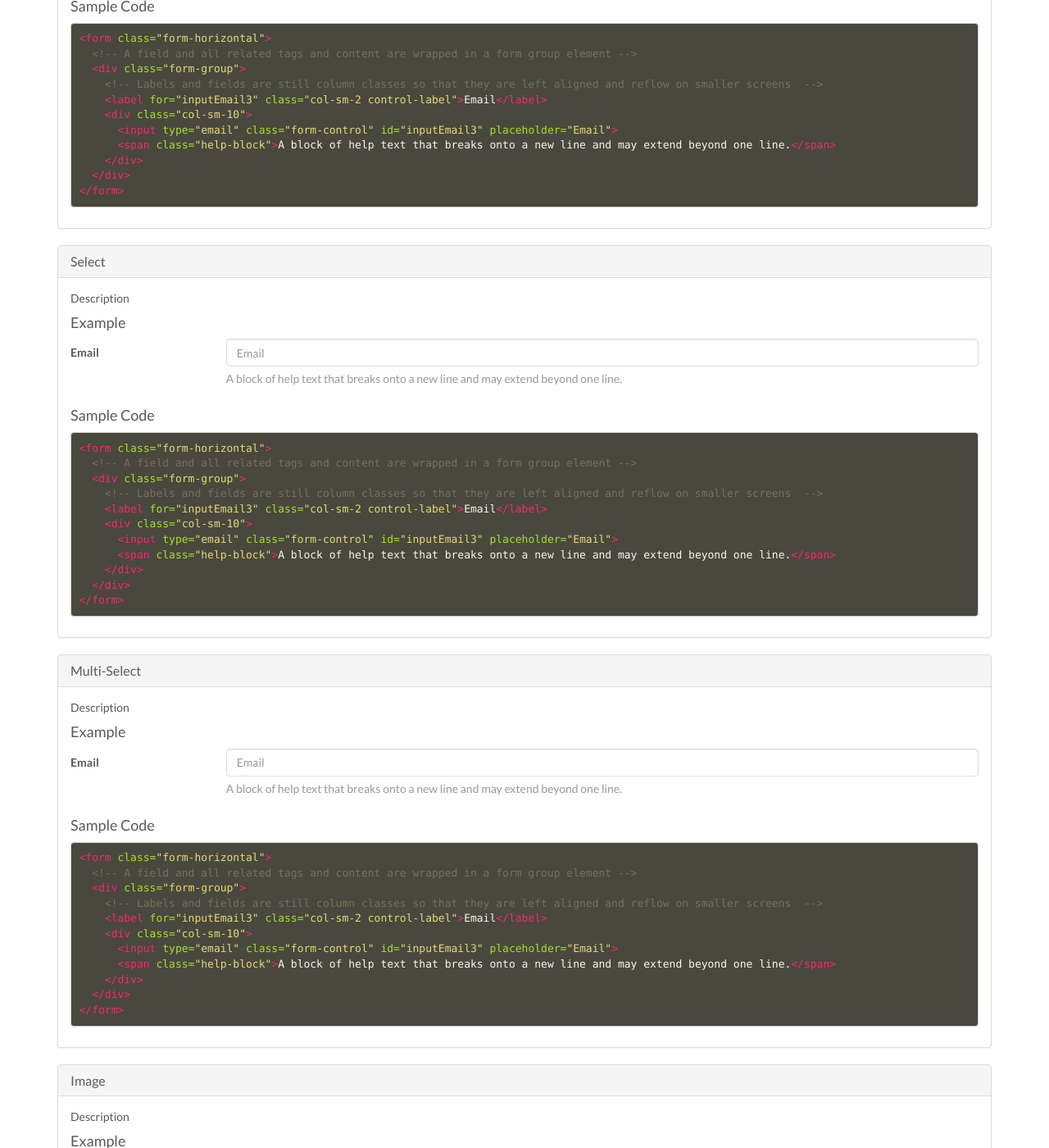
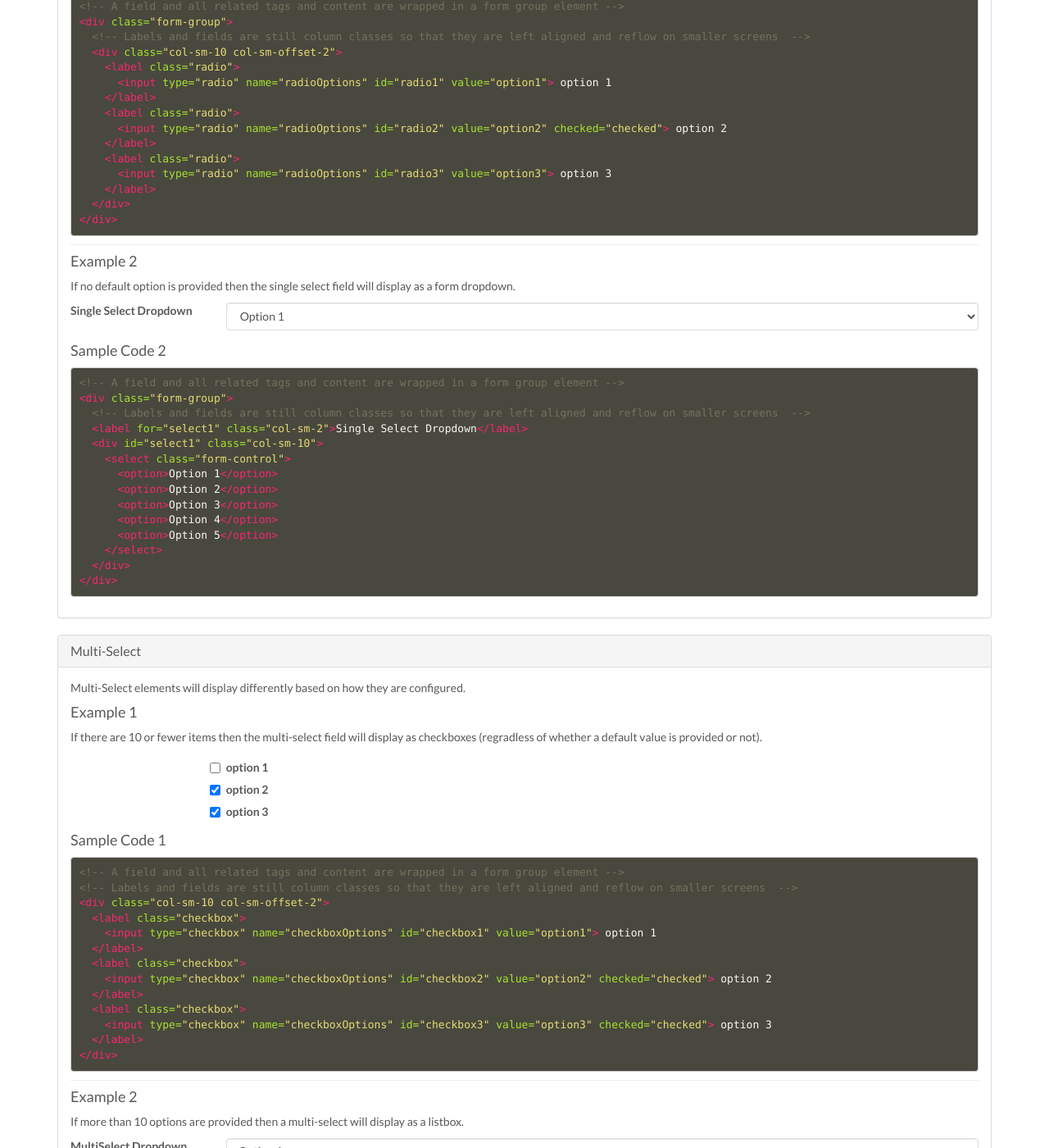
Before and after one commit to balihoo/style-library, a Jekyll site: the page built from forms.html, in a window 1280 px wide and 1400 px high, scrolled down 5458 px. Shown: the whole window at 82% size. Built offline with Jekyll 4.4.1, drawn with Linux system fonts in a browser that asks for light colours; nearby versions of some CDN libraries; some of the changed text lies outside the part shown.

Commit message:
INT-304: basic form fields set

```diff
--- a/forms.html
+++ b/forms.html
@@ -300,55 +300,6 @@
 
 <!--
  #######
- #       # ###### #      #####   ####
- #       # #      #      #    # #
- #####   # #####  #      #    #  ####
- #       # #      #      #    #      #
- #       # #      #      #    # #    #
- #       # ###### ###### #####   ####
-
- -->
-		<div class="panel panel-default">
-			<div class="panel-heading">
-				<h3 class="panel-title">Fields</h3>
-			</div>
-			<div class="panel-body">
-				<p>A field comprises the input (or other relevant tag) along with labels, help text and other content that is related to a specific form control.</p>
-				<h4>Example</h4>
-				<form class="form-horizontal">
-					<!-- A field and all related tags and content are wrapped in a form group element -->
-					<div class="form-group">
-						<!-- Labels and fields are still column classes so that they are left aligned and reflow on smaller screens  -->
-						<label for="input1" class="col-sm-2 control-label">Field</label>
-						<div class="col-sm-10">
-							<input type="text" class="form-control" id="input1" placeholder="Placeholder Text">
-							<span class="help-block">A block of help text that breaks onto a new line and may extend beyond one line.</span>
-						</div>
-					</div>
-				</form>
-				<h4>Sample Code</h4>
-<!-- Start Code -->
-{% highlight html %}
-<form class="form-horizontal">
-	<!-- A field and all related tags and content are wrapped in a form group element -->
-	<div class="form-group">
-		<!-- Labels and fields are still column classes so that they are left aligned and reflow on smaller screens  -->
-		<label for="input1" class="col-sm-2 control-label">Field</label>
-		<div class="col-sm-10">
-
-			<input type="text" class="form-control" id="input1" placeholder="Placeholder Text">
-			<!-- You may include help text -->
-			<span class="help-block">A block of help text that breaks onto a new line and may extend beyond one line.</span>
-		</div>
-	</div>
-</form>
-{% endhighlight %}
-			</div>
-		</div>
-
-
-<!--
- #######
     #    ###### #    # #####
     #    #       #  #    #
     #    #####    ##     #
@@ -378,7 +329,6 @@
 				<h4>Sample Code</h4>
 <!-- Start Code -->
 {% highlight html %}
-<form class="form-horizontal">
 <!-- A field and all related tags and content are wrapped in a form group element -->
 <div class="form-group">
 	<!-- Labels and fields are still column classes so that they are left aligned and reflow on smaller screens  -->
@@ -389,8 +339,7 @@
 		<!-- You may include help text -->
 		<span class="help-block">A block of help text that breaks onto a new line and may extend beyond one line.</span>
 	</div>
-	</div>
-</form>
+</div><!-- /.form-group -->
 {% endhighlight %}
 			</div>
 		</div>
@@ -427,7 +376,6 @@
 						<h4>Sample Code</h4>
 <!-- Start Code -->
 {% highlight html %}
-<form class="form-horizontal">
 <!-- A field and all related tags and content are wrapped in a form group element -->
 <div class="form-group">
 	<!-- Labels and fields are still column classes so that they are left aligned and reflow on smaller screens  -->
@@ -437,7 +385,6 @@
 		<span class="help-block">A block of help text that breaks onto a new line and may extend beyond one line.</span>
 	</div>
 </div>
-</form>
 {% endhighlight %}
 					</div>
 				</div>
@@ -464,9 +411,12 @@
 					<!-- A field and all related tags and content are wrapped in a form group element -->
 					<div class="form-group">
 						<!-- Labels and fields are still column classes so that they are left aligned and reflow on smaller screens  -->
-						<label for="inputEmail3" class="col-sm-2 control-label">Email</label>
-						<div class="col-sm-10">
-							<input type="email" class="form-control" id="inputEmail3" placeholder="Email">
+						<div class="col-sm-10 col-sm-offset-2">
+							<div class="checkbox">
+							<label>
+								<input type="checkbox" id="blankCheckbox" value="option1" aria-label="..."> Bool
+							</label>
+							</div>
 							<span class="help-block">A block of help text that breaks onto a new line and may extend beyond one line.</span>
 						</div>
 					</div>
@@ -474,17 +424,18 @@
 				<h4>Sample Code</h4>
 <!-- Start Code -->
 {% highlight html %}
-<form class="form-horizontal">
 <!-- A field and all related tags and content are wrapped in a form group element -->
 <div class="form-group">
-		<!-- Labels and fields are still column classes so that they are left aligned and reflow on smaller screens  -->
-		<label for="inputEmail3" class="col-sm-2 control-label">Email</label>
-		<div class="col-sm-10">
-			<input type="email" class="form-control" id="inputEmail3" placeholder="Email">
+	<!-- Labels and fields are still column classes so that they are left aligned and reflow on smaller screens. Checkboxes need an offset since the label is displayed to the right of the checkbox rather than to the left of the field  -->
+	<div class="col-sm-10 col-sm-offset-2">
+		<div class="checkbox">
+		<label>
+			<input type="checkbox" id="blankCheckbox" value="option1" aria-label="..."> Bool
+		</label>
+		</div>
 		<span class="help-block">A block of help text that breaks onto a new line and may extend beyond one line.</span>
 	</div>
 </div>
-</form>
 {% endhighlight %}
 			</div>
 		</div>
@@ -506,33 +457,81 @@
 				<h3 class="panel-title">Select</h3>
 			</div>
 			<div class="panel-body">
-				<p>Description</p>
-				<h4>Example</h4>
+				<p>Select elements will display differently based on how they are configured.</p>
+				<h4>Example 1</h4>
+				<p>If a default option is provided then the single select field will display as radios.</p>
 				<form class="form-horizontal">
 					<!-- A field and all related tags and content are wrapped in a form group element -->
 					<div class="form-group">
 						<!-- Labels and fields are still column classes so that they are left aligned and reflow on smaller screens  -->
-						<label for="inputEmail3" class="col-sm-2 control-label">Email</label>
-						<div class="col-sm-10">
-							<input type="email" class="form-control" id="inputEmail3" placeholder="Email">
-							<span class="help-block">A block of help text that breaks onto a new line and may extend beyond one line.</span>
+						<div class="col-sm-10 col-sm-offset-2">
+							<label class="radio">
+								<input type="radio" name="radioOptions" id="radio1" value="option1"> option 1
+							</label>
+							<label class="radio">
+								<input type="radio" name="radioOptions" id="radio2" value="option2" checked="checked"> option 2
+							</label>
+							<label class="radio">
+								<input type="radio" name="radioOptions" id="radio3" value="option3"> option 3
+							</label>
 						</div>
 					</div>
 				</form>
-				<h4>Sample Code</h4>
+				<h4>Sample Code 1</h4>
 <!-- Start Code -->
 {% highlight html %}
+<!-- A field and all related tags and content are wrapped in a form group element -->
+<div class="form-group">
+	<!-- Labels and fields are still column classes so that they are left aligned and reflow on smaller screens  -->
+	<div class="col-sm-10 col-sm-offset-2">
+		<label class="radio">
+			<input type="radio" name="radioOptions" id="radio1" value="option1"> option 1
+		</label>
+		<label class="radio">
+			<input type="radio" name="radioOptions" id="radio2" value="option2" checked="checked"> option 2
+		</label>
+		<label class="radio">
+			<input type="radio" name="radioOptions" id="radio3" value="option3"> option 3
+		</label>
+	</div>
+</div>
+{% endhighlight %}
+<hr>
+<h4>Example 2</h4>
+<p>If no default option is provided then the single select field will display as a form dropdown.</p>
 <form class="form-horizontal">
 	<!-- A field and all related tags and content are wrapped in a form group element -->
 	<div class="form-group">
 		<!-- Labels and fields are still column classes so that they are left aligned and reflow on smaller screens  -->
-		<label for="inputEmail3" class="col-sm-2 control-label">Email</label>
-		<div class="col-sm-10">
-			<input type="email" class="form-control" id="inputEmail3" placeholder="Email">
-			<span class="help-block">A block of help text that breaks onto a new line and may extend beyond one line.</span>
+		<label for="select1" class="col-sm-2">Single Select Dropdown</label>
+		<div id="select1" class="col-sm-10">
+			<select class="form-control">
+				<option>Option 1</option>
+				<option>Option 2</option>
+				<option>Option 3</option>
+				<option>Option 4</option>
+				<option>Option 5</option>
+			</select>
 		</div>
 	</div>
 </form>
+<h4>Sample Code 2</h4>
+<!-- Start Code -->
+{% highlight html %}
+<!-- A field and all related tags and content are wrapped in a form group element -->
+<div class="form-group">
+	<!-- Labels and fields are still column classes so that they are left aligned and reflow on smaller screens  -->
+	<label for="select1" class="col-sm-2">Single Select Dropdown</label>
+	<div id="select1" class="col-sm-10">
+		<select class="form-control">
+			<option>Option 1</option>
+			<option>Option 2</option>
+			<option>Option 3</option>
+			<option>Option 4</option>
+			<option>Option 5</option>
+		</select>
+	</div>
+</div>
 {% endhighlight %}
 			</div>
 		</div>
@@ -555,33 +554,79 @@
 		<h3 class="panel-title">Multi-Select</h3>
 	</div>
 	<div class="panel-body">
-				<p>Description</p>
-				<h4>Example</h4>
+		<p>Multi-Select elements will display differently based on how they are configured.</p>
+		<h4>Example 1</h4>
+		<p>If there are 10 or fewer items then the multi-select field will display as checkboxes (regradless of whether a default value is provided or not).</p>
 		<form class="form-horizontal">
 			<!-- A field and all related tags and content are wrapped in a form group element -->
 			<div class="form-group">
 				<!-- Labels and fields are still column classes so that they are left aligned and reflow on smaller screens  -->
-						<label for="inputEmail3" class="col-sm-2 control-label">Email</label>
-						<div class="col-sm-10">
-							<input type="email" class="form-control" id="inputEmail3" placeholder="Email">
-							<span class="help-block">A block of help text that breaks onto a new line and may extend beyond one line.</span>
+				<div class="col-sm-10 col-sm-offset-2">
+					<label class="checkbox">
+						<input type="checkbox" name="checkboxOptions" id="checkbox1" value="option1"> option 1
+					</label>
+					<label class="checkbox">
+						<input type="checkbox" name="checkboxOptions" id="checkbox2" value="option2" checked="checked"> option 2
+					</label>
+					<label class="checkbox">
+						<input type="checkbox" name="checkboxOptions" id="checkbox3" value="option3" checked="checked"> option 3
+					</label>
 				</div>
 			</div>
 		</form>
-				<h4>Sample Code</h4>
+		<h4>Sample Code 1</h4>
 <!-- Start Code -->
 {% highlight html %}
+<!-- A field and all related tags and content are wrapped in a form group element -->
+<!-- Labels and fields are still column classes so that they are left aligned and reflow on smaller screens  -->
+<div class="col-sm-10 col-sm-offset-2">
+	<label class="checkbox">
+		<input type="checkbox" name="checkboxOptions" id="checkbox1" value="option1"> option 1
+	</label>
+	<label class="checkbox">
+		<input type="checkbox" name="checkboxOptions" id="checkbox2" value="option2" checked="checked"> option 2
+	</label>
+	<label class="checkbox">
+		<input type="checkbox" name="checkboxOptions" id="checkbox3" value="option3" checked="checked"> option 3
+	</label>
+</div>
+{% endhighlight %}
+<hr>
+<h4>Example 2</h4>
+<p>If more than 10 options are provided then a multi-select will display as a listbox.</p>
 <form class="form-horizontal">
 	<!-- A field and all related tags and content are wrapped in a form group element -->
 	<div class="form-group">
 		<!-- Labels and fields are still column classes so that they are left aligned and reflow on smaller screens  -->
-		<label for="inputEmail3" class="col-sm-2 control-label">Email</label>
-		<div class="col-sm-10">
-			<input type="email" class="form-control" id="inputEmail3" placeholder="Email">
-			<span class="help-block">A block of help text that breaks onto a new line and may extend beyond one line.</span>
+		<label for="select1" class="col-sm-2">MultiSelect Dropdown</label>
+		<div id="select1" class="col-sm-10">
+			<select multiple class="form-control">
+				<option>Option 1</option>
+				<option selected>Option 2</option>
+				<option selected>Option 3</option>
+				<option>Option 4</option>
+				<option>Option 5</option>
+			</select>
 		</div>
 	</div>
 </form>
+<h4>Sample Code 2</h4>
+<!-- Start Code -->
+{% highlight html %}
+<!-- A field and all related tags and content are wrapped in a form group element -->
+<div class="form-group">
+	<!-- Labels and fields are still column classes so that they are left aligned and reflow on smaller screens  -->
+	<label for="select1" class="col-sm-2">MultiSelect Dropdown</label>
+	<div id="select1" class="col-sm-10">
+		<select multiple class="form-control">
+			<option>Option 1</option>
+			<option selected>Option 2</option>
+			<option selected>Option 3</option>
+			<option>Option 4</option>
+			<option>Option 5</option>
+		</select>
+	</div>
+</div>
 {% endhighlight %}
 	</div>
 </div>
```
Lines whose indentation alone changed are shown as unchanged.
